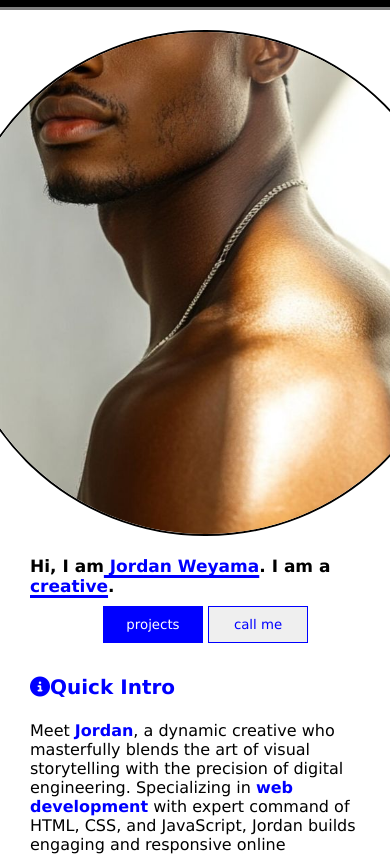
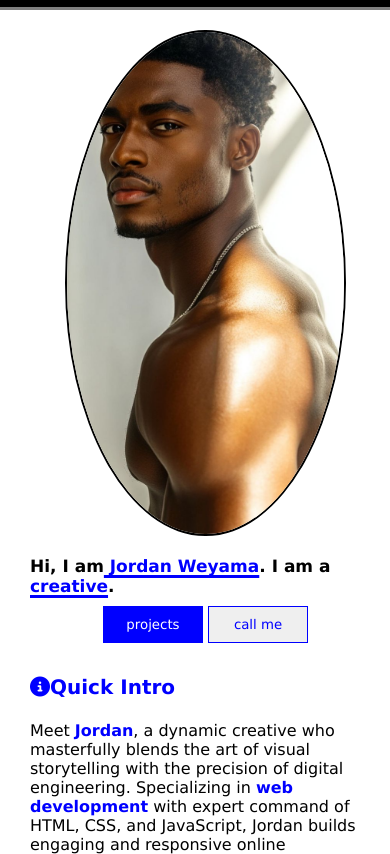
Before and after one commit to chunu-siba/jordan-1, a plain HTML site: page index.html in a window 390 px wide. Shown: the part 41-895 px from the top of the page. Drawn offline with Linux system fonts and the light colour scheme.

Commit message:
Add files via upload

```diff
--- a/style.css
+++ b/style.css
@@ -243,6 +243,10 @@ place-self: center;
       font-size: 17px;
       min-width: 90%;
     }
+     .about-me .photo img{
+        width: 80%;
+        aspect-ratio: 1;
+     }
      .about-me .photo{
         width: 90vw;
      }
```
